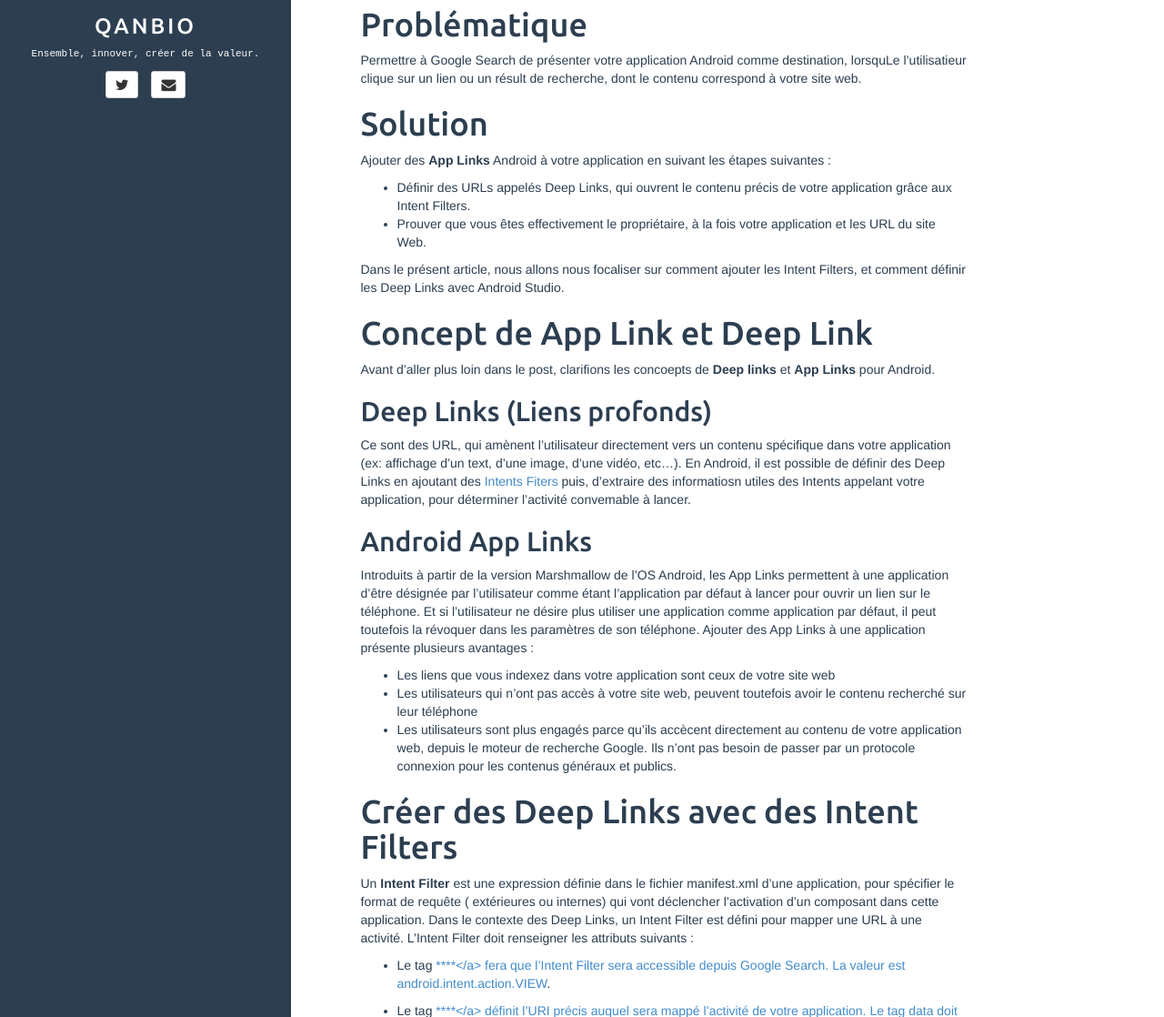
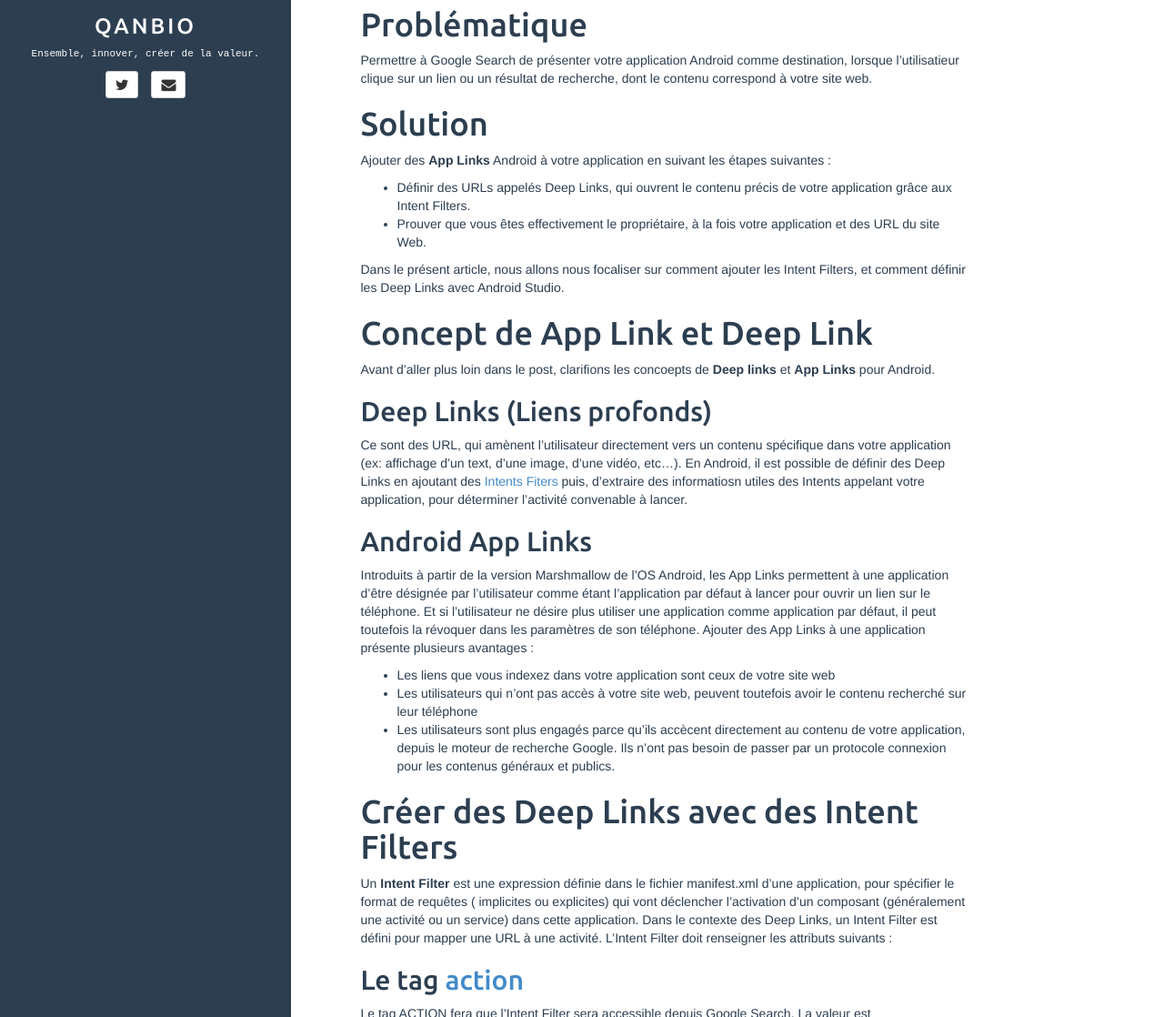
Before and after one commit to qanbio/blog, a Jekyll site: the page built from _posts/2017-10-18-app-indexing-android.md, in a window 1280 px wide and 1400 px high, cut to the strip 282-1400 px from the top of the window. Shown: the whole strip at 91% size. Built offline with Jekyll 4.4.1, drawn with Linux system fonts in a browser that asks for light colours; comment, search, counter and statistics services are not loaded; some of the changed text lies outside the part shown.

Commit message:
comment ajouter des deep links #2

```diff
--- a/_posts/2017-10-18-app-indexing-android.md
+++ b/_posts/2017-10-18-app-indexing-android.md
@@ -14,14 +14,14 @@ description: Ce post montre comment ajouter des Deep link à une application Mob
 
 # Problématique
 
-Permettre à Google Search de présenter votre application Android comme destination, lorsquLe l'utilisatieur clique sur un lien ou un résult de recherche, dont le contenu correspond à votre site web.
+Permettre à Google Search de présenter votre application Android comme destination, lorsque l'utilisatieur clique sur un lien ou un résultat de recherche, dont le contenu correspond à votre site web.
 
 # Solution
 
 Ajouter des **App Links** Android à votre application en suivant les étapes suivantes :
 
 * Définir des URLs appelés Deep Links, qui ouvrent le contenu précis de votre application grâce aux Intent Filters.
-* Prouver que vous êtes effectivement le propriétaire, à la fois votre application et les URL du site Web.
+* Prouver que vous êtes effectivement le propriétaire, à la fois votre application et des URL du site Web.
 
 Dans le présent article, nous allons nous focaliser sur comment ajouter les Intent Filters, et comment définir les Deep Links avec Android Studio.
 
@@ -31,24 +31,29 @@ Avant d'aller plus loin dans le post, clarifions les concoepts de **Deep links**
 
 ## Deep Links (Liens profonds)
 
-Ce sont des URL, qui amènent  l'utilisateur directement vers un contenu spécifique dans votre application (ex: affichage d'un text, d'une image, d'une vidéo, etc...). En Android, il est possible de définir des Deep Links en ajoutant des <a href="https://developer.android.com/guide/components/intents-filters.html">Intents Fiters</a> puis, d'extraire des informatiosn utiles des Intents appelant votre application, pour déterminer l'activité convemable à lancer.
+Ce sont des URL, qui amènent  l'utilisateur directement vers un contenu spécifique dans votre application (ex: affichage d'un text, d'une image, d'une vidéo, etc...). En Android, il est possible de définir des Deep Links en ajoutant des <a href="https://developer.android.com/guide/components/intents-filters.html">Intents Fiters</a> puis, d'extraire des informatiosn utiles des Intents appelant votre application, pour déterminer l'activité convenable à lancer.
 
 ## Android App Links
 
-Introduits à partir de la version Marshmallow de l'OS Android, les App Links permettent à une application d'être désignée par l'utilisateur comme étant l'application par défaut à lancer pour ouvrir un lien sur le téléphone. Et si  l'utilisateur ne désire plus utiliser une application comme application par défaut, il peut toutefois la révoquer dans les paramètres de son téléphone. Ajouter des App Links à une application présente plusieurs avantages :
+Introduits à partir de la version Marshmallow de l'OS Android, les App Links permettent à une application d'être désignée par l'utilisateur comme étant l'application par défaut à lancer pour ouvrir un lien sur le téléphone. Et si  l'utilisateur ne désire plus utiliser une application comme application par défaut, il peut toutefois la révoquer dans les paramètres de son téléphone.
+Ajouter des App Links à une application présente plusieurs avantages :
 
 * Les liens que vous indexez dans votre application sont ceux de votre site web
 * Les utilisateurs qui n'ont pas accès à votre site web, peuvent toutefois avoir le contenu recherché sur leur téléphone
-* Les utilisateurs sont plus engagés parce qu'ils accècent directement au contenu de votre application web, depuis le moteur de recherche Google. Ils n'ont pas besoin de passer par un protocole  connexion pour les contenus généraux et publics.
+* Les utilisateurs sont plus engagés parce qu'ils accècent directement au contenu de votre application, depuis le moteur de recherche Google. Ils n'ont pas besoin de passer par un protocole  connexion pour les contenus généraux et publics.
 
 # Créer des Deep Links avec des Intent Filters
 
-Un **Intent Filter** est une expression définie dans le fichier manifest.xml d'une application, pour spécifier le format de requête ( extérieures ou internes) qui vont déclencher l'activation d'un composant dans cette application.
+Un **Intent Filter** est une expression définie dans le fichier manifest.xml d'une application, pour spécifier le format de requêtes ( implicites ou explicites) qui vont déclencher l'activation d'un composant (généralement une activité ou un service) dans cette application.
 Dans le contexte des Deep Links, un Intent Filter est défini pour mapper une URL à une activité. L'Intent Filter doit renseigner les attributs suivants :
 
-* Le tag <a href="https://developer.android.com/guide/topics/manifest/action-element.html">**<action>**</a> fera que l’Intent Filter sera accessible depuis Google Search. La valeur est  <a href="https://developer.android.com/reference/android/content/Intent.html#ACTION_VIEW">android.intent.action.VIEW</a>.
+## Le tag [action](https://developer.android.com/guide/topics/manifest/action-element.html)
 
-* Le tag <a href="https://developer.android.com/guide/topics/manifest/data-element.html">**<data>**</a> définit l’URI précis auquel sera mappé l’activité de votre application. Le tag data doit inclure les attributs suivants :
+Le tag ACTION fera que l’Intent Filter sera accessible depuis Google Search. La valeur est [android.intent.action.VIEW](https://developer.android.com/reference/android/content/Intent.html#ACTION_VIEW).
+
+## Le tag [data](https://developer.android.com/guide/topics/manifest/data-element.html)
+
+Le tag DATA définit l’URI précis auquel sera mappé l’activité de votre application. Le tag data doit inclure les attributs suivants :
 
 
 # Gérer les appels de votre Deep Link
```
